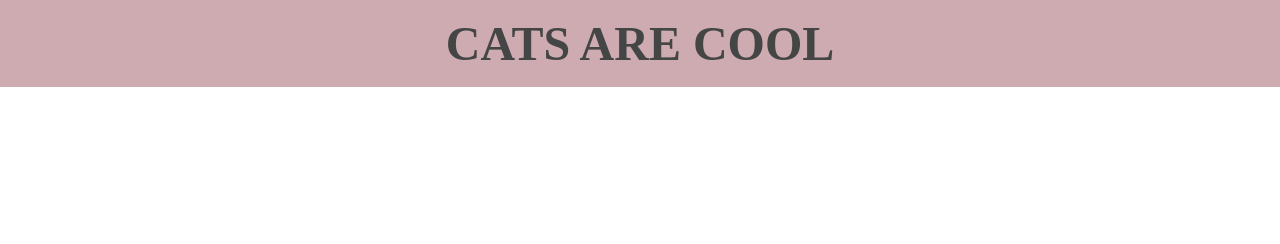
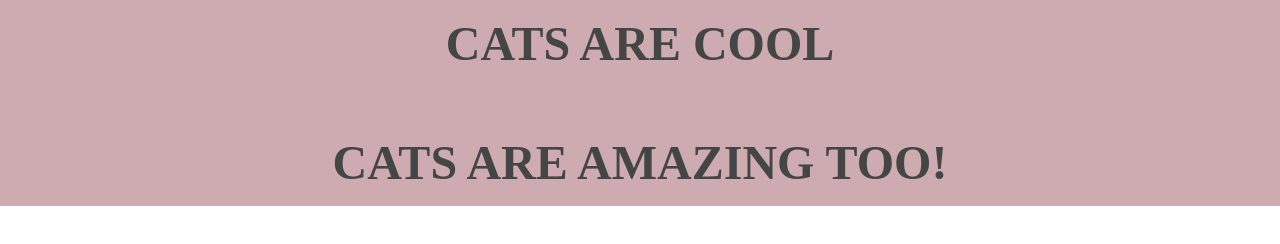
Before and after one commit to themichellesarmiento/CatsAreCool_Webpage, a plain HTML site: page index.html in a window 1280 px wide. Drawn offline with Linux system fonts and the light colour scheme.

Commit message:
Add a new intro text

```diff
--- a/index.html
+++ b/index.html
@@ -8,6 +8,8 @@
 <body>
   <header class="header">
     <h1 class="header_title">Cats are cool</h1>
+    <h1 class="header_title">Cats are amazing too!</h1>
+
   </header>
 </body>
 </html>
```
